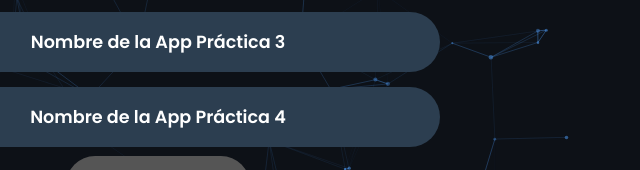
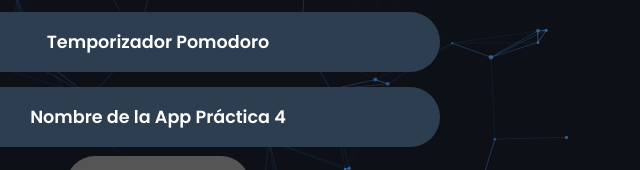
Before and after one commit to FaMatias/Simple-Links, a plain HTML site: page practicas.html in a window 1280 px wide. Shown: the part 441-611 px from the top of the page, 482-1122 px from the left. Drawn offline with Linux system fonts and the light colour scheme.

Commit message:
Update practicas.html

```diff
--- a/practicas.html
+++ b/practicas.html
@@ -22,8 +22,8 @@
             <a href="https://famatias.github.io/Tablero-Kanban/" target="_blank" class="link-button">
                 <span>Tablero Kanban</span>
             </a>
-            <a href="URL_APP_3_PRACTICA" target="_blank" class="link-button">
-                <span>Nombre de la App Práctica 3</span>
+            <a href="https://famatias.github.io/Temporizador-Pomodoro/"_blank" class="link-button">
+                <span>Temporizador Pomodoro</span>
             </a>
             <a href="URL_APP_4_PRACTICA" target="_blank" class="link-button">
                 <span>Nombre de la App Práctica 4</span>
```
